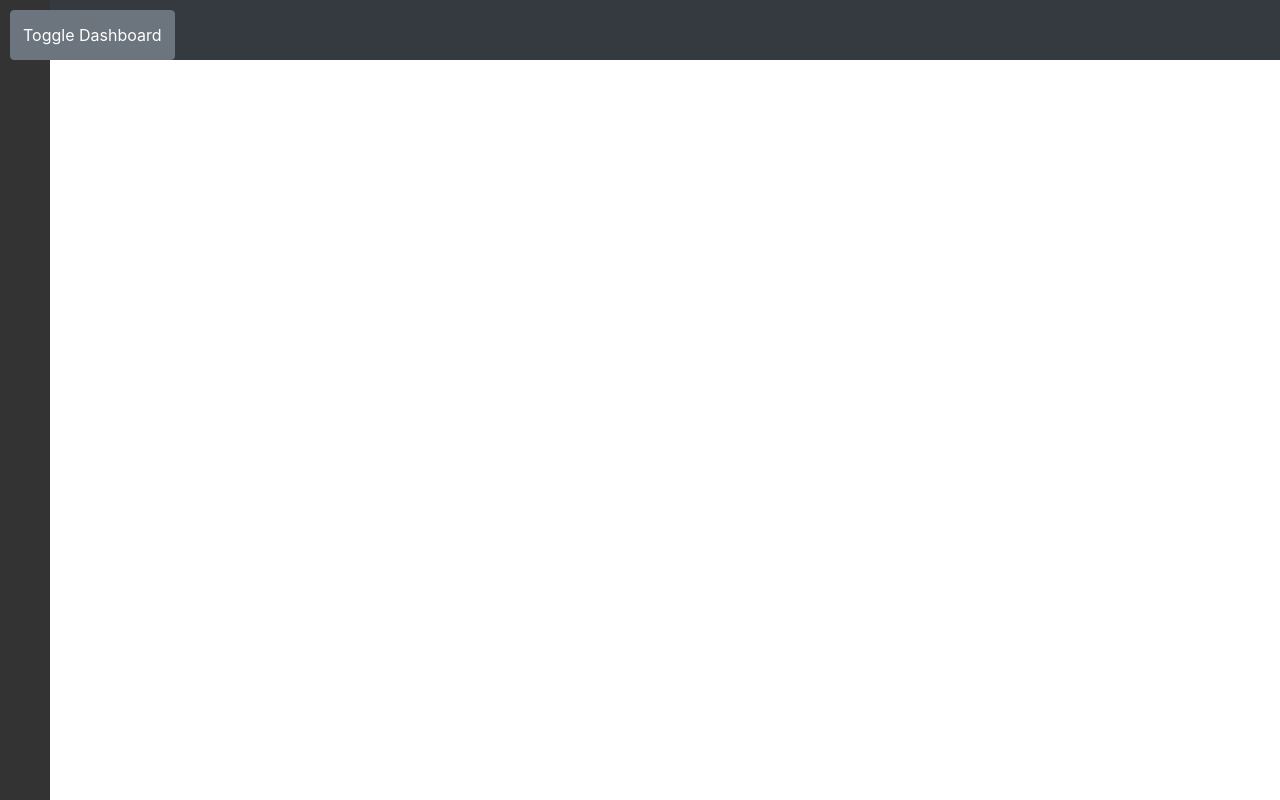
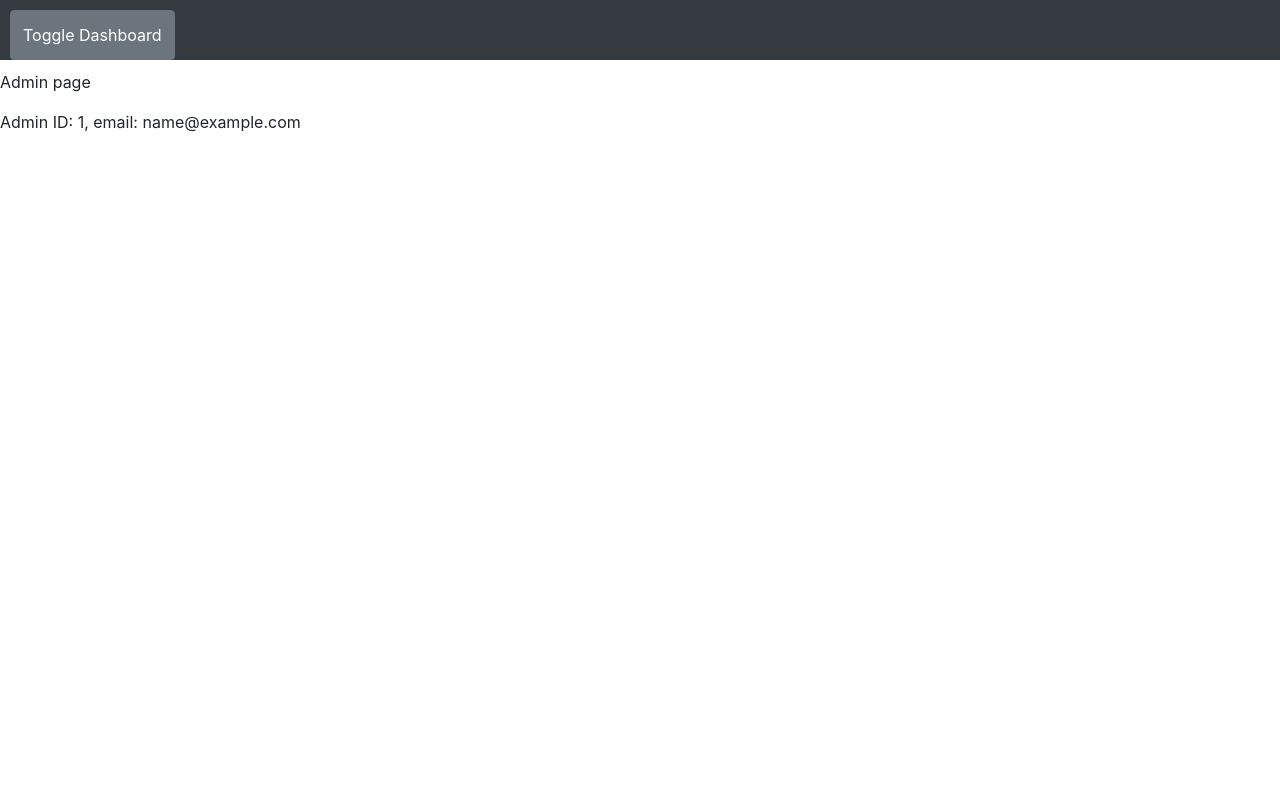
Before and after one commit to VarshaRohidekar/DBMS-Project, a Flask app: template templates/adminprofile.html in a window 1280 px wide. Run offline with Flask 3, Linux system fonts and the light colour scheme; the template is opened without the code that fills it: most values are stand-ins (such as "Sample title", 1, 10 or a date in 2020); some libraries are stand-ins or nearby versions.

Commit message:
partial admin integration, toggle fixed

```diff
--- a/app.py
+++ b/app.py
@@ -2,7 +2,7 @@ from flask import Flask, render_template, request, redirect, url_for,session,jso
 import mysql.connector
 app = Flask(__name__, static_url_path='/static')
 app.secret_key = 'dbms'
-from backend import LoginPageFunc, StudentDashboardFunc,TeacherDashboardFunc
+from backend import LoginPageFunc, StudentDashboardFunc,TeacherDashboardFunc, AdminFunc
 import pandas as pd
 from backend import config
 # A simple dictionary to store user data (replace with a proper database)
@@ -13,7 +13,7 @@ from backend import config
 #     'user3': {'password': 'password3', 'name': 'ADMIN CHECKING','auth':'a'}
 # }
 
-logged_in_users = set()
+logged_in_users = []
 
 db = mysql.connector.connect(
     **config.config
@@ -24,7 +24,7 @@ def home():
 
     return render_template('home.html')
 
-logged_in_users = set()
+# logged_in_users = set()
 
 @app.route('/login', methods=['POST','GET'])
 def login():
@@ -129,15 +129,20 @@ def teacherprofile(username):
 #     #     return "Teacher profile updated successfully."
 #     return render_template('adminprofile.html')
 
-@app.route('/adminprofile')
-def adminprofile():
-    return render_template('adminprofile.html')
+@app.route('/adminprofile/<username>', methods=['GET', 'POST'])
+def adminprofile(username):
+
+    logged_in_users.append(username)
+    AdminFunc.log_in()
+    email = AdminFunc.get_admin_details(username)
+    return render_template('adminprofile.html', email=email, admin_id=username)
 
 @app.route('/logout')
 def logout():
     # Log the user out by removing them from the logged_in_users set
     username = request.path.split('/')[-1]
     if username in logged_in_users:
+        AdminFunc.log_out()
         logged_in_users.remove(username)
     return redirect(url_for('login'))
 
--- a/backend/LoginPageFunc.py
+++ b/backend/LoginPageFunc.py
@@ -25,6 +25,8 @@ def verify_login(role, id, password):
         result = cnx_cursor.execute(""" SELECT srn, pswd from Student where srn = %(srn)s""", {'srn' : id})
     elif role == 't':
         result = cnx_cursor.execute(""" SELECT teacher_id, pswd from Teacher where teacher_id = %(teacher_id)s""", {'teacher_id' : id})
+    else:
+        result = cnx_cursor.execute("""SELECT admin_id, pswd FROM Admin where admin_id = %(admin_id)s""", {'admin_id': id})
     content = cnx_cursor.fetchone()
     cnx.close()
 
--- a/static/style.css
+++ b/static/style.css
@@ -7,7 +7,7 @@
 
 /* Dashboard sidebar style */
 .dashboard {
-    width: 50px;
+    width: 0px;
     height: 100%;
     background-color: #333;
     position: fixed;
@@ -15,6 +15,7 @@
     left: 0;
     overflow-x: hidden;
     transition: 0.5s;
+    z-index: 2;
 }
 
 /* Toggle Dashboard button style */
@@ -23,7 +24,7 @@
     position: absolute;
     top: 10px; /* Adjust the top value to move the button down as needed */
     left: 10px; /* Adjust the left position as needed */
-    z-index: 1;
+    z-index: 0;
 }
 
 /* Style the sidebar links */
@@ -46,3 +47,17 @@
     /* You can add more styles here if needed */
     height: 50px;
 }
+
+#admin-dashboard-x {
+    position:absolute;
+    top: 0;
+    right: 0;
+    color: white;
+    background-color: transparent;
+    border-radius: 10%;
+    border-color: transparent;
+}
+
+#admin-dashboard-x:hover {
+    background-color: #818181;
+}
--- a/templates/adminprofile.html
+++ b/templates/adminprofile.html
@@ -17,24 +17,33 @@
             <li>Home</li>
             <li>About</li>
         </ul>
+        <button id="admin-dashboard-x"> x </button>
     </div>
 
     <!-- "Toggle Dashboard" button outside of the sidebar -->
     <button id="toggleDashboard" class="btn btn-secondary custom-button">Toggle Dashboard</button>
-
+    <div>
+        <p> Admin page </p>
+        <p> Admin ID: {{ admin_id }}, email: {{ email }}  </p>
+    </div>
     <script>
         const dashboard = document.getElementById('dashboard');
         const toggleButton = document.getElementById('toggleDashboard');
+        const toggleX = document.getElementById('admin-dashboard-x');
+
 
         toggleButton.style.display = 'block'; // Make sure the button is initially visible
 
         toggleButton.addEventListener('click', function() {
-            if (dashboard.style.width === '250px') {
-                dashboard.style.width = '0';
-            } else {
-                dashboard.style.width = '250px';
+            dashboard.style.width = '250px';
+        });
+
+        toggleX.addEventListener('click', function(){
+            if (dashboard.style.width == '250px') {
+                dashboard.style.width = '0'
             }
-        });
+        })
+
     </script>
 </body>
 </html>
```
